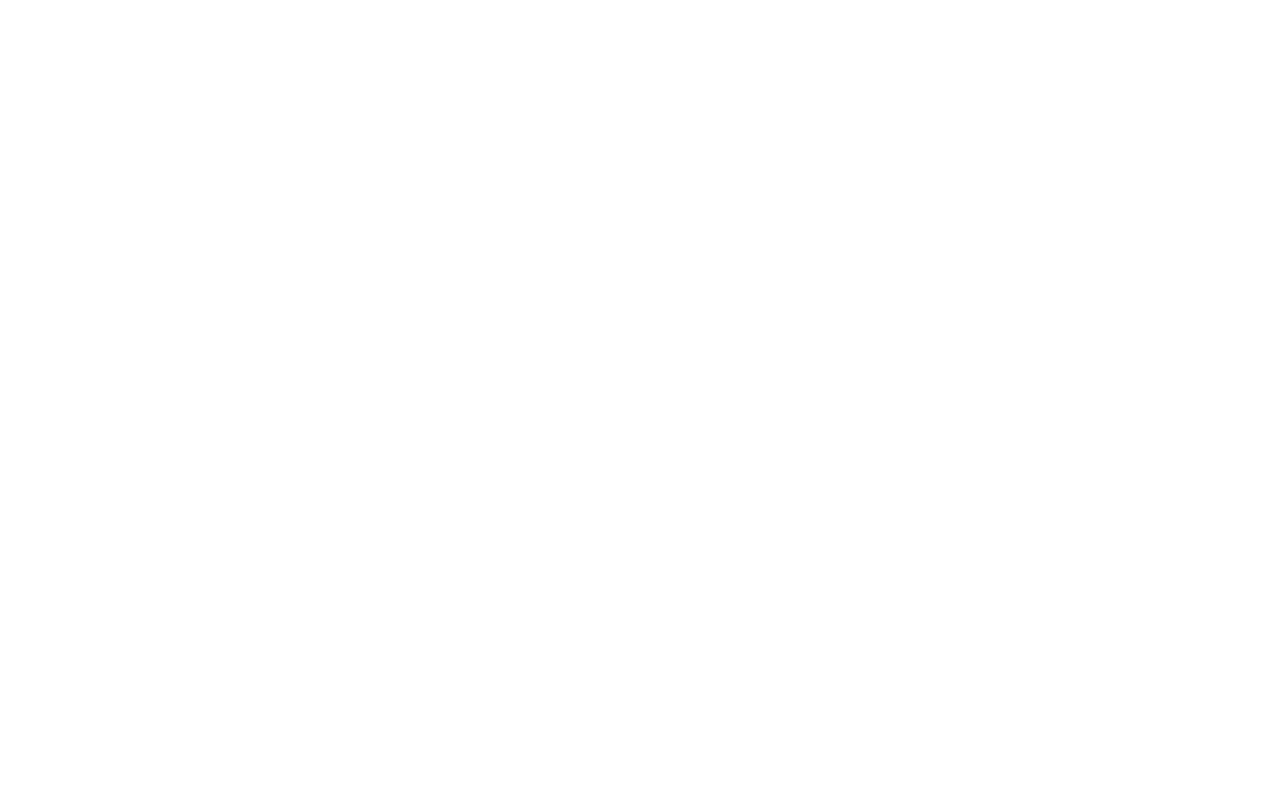
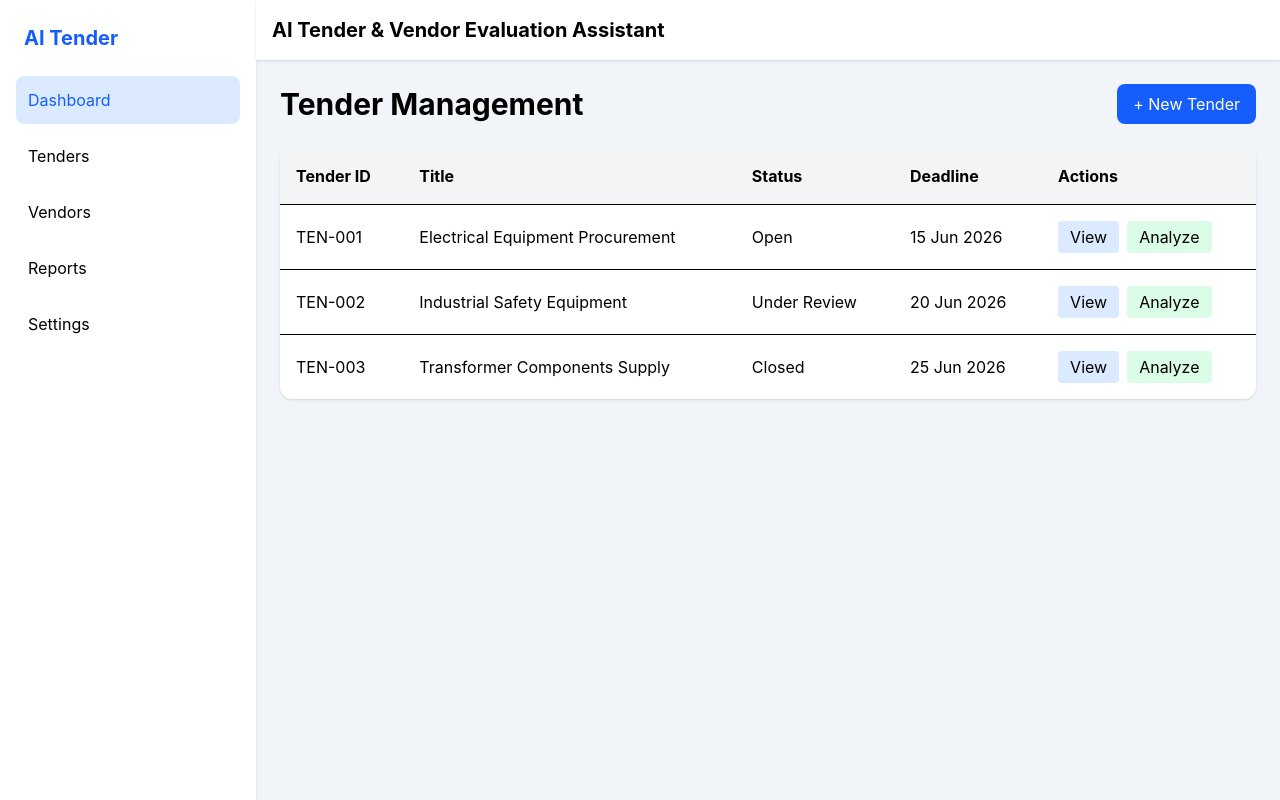
Before and after one commit to Abhishek-D04/ai-tender-vendor-assistant, a React app in the folder frontend/: page /tenders in a window 1280 px wide. Before the commit this address had no page. Built offline with nearby package versions, Linux system fonts and the light colour scheme; the HTML template or start-up script is replaced by a standard one.

Commit message:
Create tender management module

```diff
--- a/frontend/src/components/common/Sidebar.jsx
+++ b/frontend/src/components/common/Sidebar.jsx
@@ -11,9 +11,12 @@
             Dashboard
           </li>
 
-          <li className="p-3 rounded-lg hover:bg-gray-100">
-            Tenders
-          </li>
+          <a
+  href="/tenders"
+  className="block p-3 rounded-lg hover:bg-gray-100"
+>
+  Tenders
+</a>
 
           <li className="p-3 rounded-lg hover:bg-gray-100">
             Vendors
--- /dev/null
+++ b/frontend/src/pages/TenderPage.jsx
@@ -0,0 +1,73 @@
+export default function TenderPage() {
+  const tenders = [
+    {
+      id: "TEN-001",
+      title: "Electrical Equipment Procurement",
+      status: "Open",
+      deadline: "15 Jun 2026",
+    },
+    {
+      id: "TEN-002",
+      title: "Industrial Safety Equipment",
+      status: "Under Review",
+      deadline: "20 Jun 2026",
+    },
+    {
+      id: "TEN-003",
+      title: "Transformer Components Supply",
+      status: "Closed",
+      deadline: "25 Jun 2026",
+    },
+  ];
+
+  return (
+    <div>
+      <div className="flex justify-between items-center mb-6">
+        <h1 className="text-3xl font-bold">
+          Tender Management
+        </h1>
+
+        <button className="bg-blue-600 text-white px-4 py-2 rounded-lg">
+          + New Tender
+        </button>
+      </div>
+
+      <div className="bg-white rounded-xl shadow overflow-hidden">
+        <table className="w-full">
+          <thead className="bg-gray-100">
+            <tr>
+              <th className="text-left p-4">Tender ID</th>
+              <th className="text-left p-4">Title</th>
+              <th className="text-left p-4">Status</th>
+              <th className="text-left p-4">Deadline</th>
+              <th className="text-left p-4">Actions</th>
+            </tr>
+          </thead>
+
+          <tbody>
+            {tenders.map((tender) => (
+              <tr key={tender.id} className="border-t">
+                <td className="p-4">{tender.id}</td>
+                <td className="p-4">{tender.title}</td>
+                <td className="p-4">{tender.status}</td>
+                <td className="p-4">{tender.deadline}</td>
+
+                <td className="p-4">
+                  <div className="flex gap-2">
+                    <button className="px-3 py-1 bg-blue-100 rounded">
+                      View
+                    </button>
+
+                    <button className="px-3 py-1 bg-green-100 rounded">
+                      Analyze
+                    </button>
+                  </div>
+                </td>
+              </tr>
+            ))}
+          </tbody>
+        </table>
+      </div>
+    </div>
+  );
+}
--- a/frontend/src/routes/AppRoutes.jsx
+++ b/frontend/src/routes/AppRoutes.jsx
@@ -5,6 +5,8 @@
 
 import AuthLayout from "../layouts/AuthLayout";
 import MainLayout from "../layouts/MainLayout";
+
+import TenderPage from "../pages/TenderPage";
 
 export default function AppRoutes() {
   return (
@@ -26,6 +28,20 @@
           </MainLayout>
         }
       />
+
+
+       <Route
+  path="/tenders"
+  element={
+    <MainLayout>
+      <TenderPage />
+    </MainLayout>
+  }
+/>
+
+
     </Routes>
+
+
   );
 }
```
